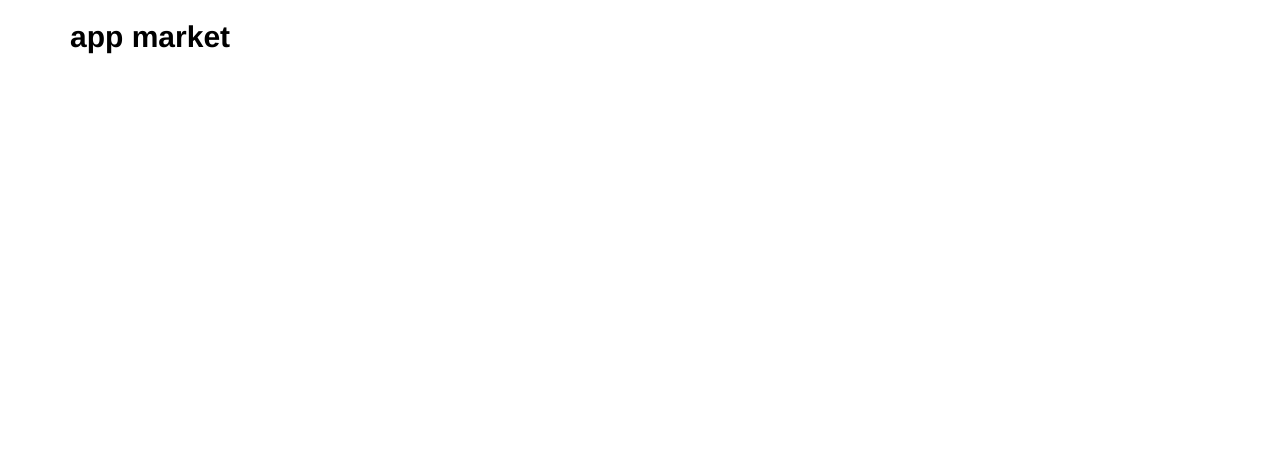
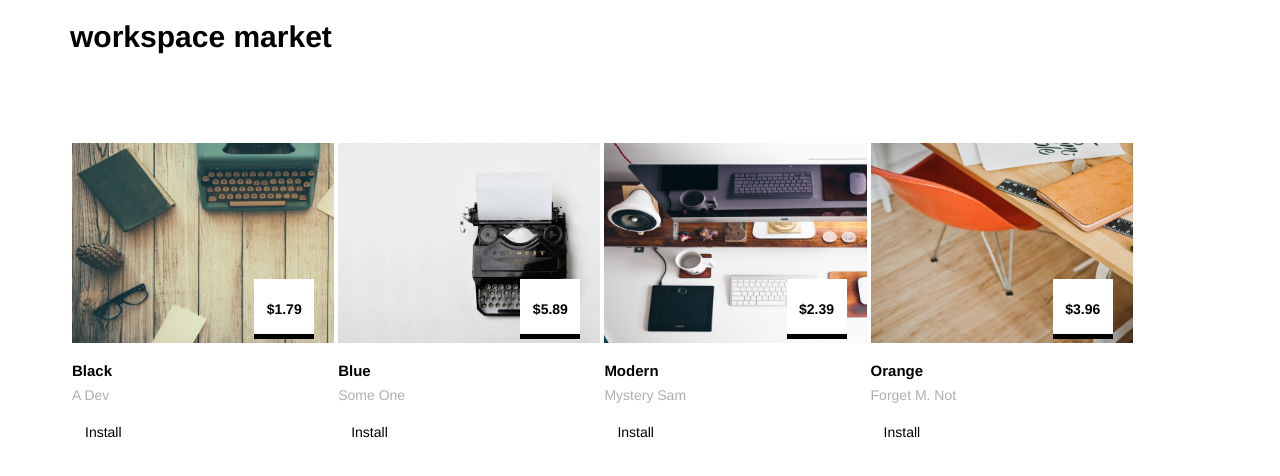
Before and after one commit to JasonMDev/angular-basic-directives, a website: page app/index.html in a window 1280 px wide. Drawn offline with nearby package versions, Linux system fonts and the light colour scheme; no server answers.

Commit message:
Added some mods.

```diff
--- a/app/assets/css/main.css
+++ b/app/assets/css/main.css
@@ -25,6 +25,11 @@ body {
    display: inline-block;
    margin: 0 2px;
    position: relative;
+}
+
+.icon {
+   height: 200px;
+
 }
 
 .title {
--- a/app/assets/js/controllers/MainController.js
+++ b/app/assets/js/controllers/MainController.js
@@ -1,57 +1,57 @@
 app.controller('MainController', ['$scope', function($scope) {
   $scope.move = {
     icon: 'assets/img/webpicheroheader1.jpg',
-    title: 'MOVE',
-    developer: 'MOVE, Inc.',
-    price: 0.99
+    title: 'Blue',
+    developer: 'A Dev',
+    price: 1.79
   };
 
   $scope.shutterbugg = {
     icon: 'assets/img/webpicheroheader2.jpg',
-    title: 'Shutterbugg',
-    developer: 'Chico Dusty',
-    price: 2.99
+    title: 'Black',
+    developer: 'Some One',
+    price: 5.89
   };
 
   $scope.gameboard = {
     icon: 'assets/img/webpicheroheader3.jpg',
-    title: 'Gameboard',
-    developer: 'Armando P.',
-    price: 1.99
+    title: 'Modern',
+    developer: 'Mystery Sam',
+    price: 2.39
   };
 
   $scope.forecast = {
     icon: 'assets/img/webpicheroheader4.jpg',
-    title: 'Forecast',
-    developer: 'Forecast',
-    price: 1.99
+    title: 'Orange',
+    developer: 'Forget M. Not',
+    price: 3.96
   };
 
   $scope.apps =
     [
      {
        icon: 'assets/img/webpicheroheader1.jpg',
-       title: 'MOVE',
-       developer: 'MOVE, Inc.',
-       price: 0.99
+       title: 'Black',
+       developer: 'A Dev',
+       price: 1.79
      },
      {
        icon: 'assets/img/webpicheroheader2.jpg',
-       title: 'Shutterbugg',
-       developer: 'Chico Dusty',
-       price: 2.99
+       title: 'Blue',
+       developer: 'Some One',
+       price: 5.89
      },
     {
        icon: 'assets/img/webpicheroheader3.jpg',
-       title: 'Gameboard',
-       developer: 'Armando P.',
-       price: 1.99
+       title: 'Modern',
+       developer: 'Mystery Sam',
+       price: 2.39
      },
      {
        icon: 'assets/img/webpicheroheader4.jpg',
-       title: 'Forecast',
-      developer: 'Forecast',
-       price: 1.99
+       title: 'Orange',
+      developer: 'Forget M. Not',
+       price: 3.96
      }
     ];
 }]);
--- a/app/assets/js/directives/appInfo.js
+++ b/app/assets/js/directives/appInfo.js
@@ -4,6 +4,6 @@ app.directive('appInfo', function() {
     scope: {
       info: '='
     },
-    templateUrl: 'js/directives/appInfo.html'
+    templateUrl: 'assets/js/directives/appInfo.html'
   };
 });
--- a/app/assets/js/directives/installApp.js
+++ b/app/assets/js/directives/installApp.js
@@ -2,7 +2,7 @@ app.directive('installApp', function() {
   return {
     restrict: 'E',
     scope: {},
-    templateUrl: 'js/directives/installApp.html',
+    templateUrl: 'assets/js/directives/installApp.html',
     link: function(scope, element, attrs) {
       scope.buttonText = "Install";
       scope.installed = false;
--- a/app/index.html
+++ b/app/index.html
@@ -20,13 +20,13 @@
     <link rel="stylesheet" href="https://maxcdn.bootstrapcdn.com/bootstrap/3.3.7/css/bootstrap-theme.min.css" integrity="sha384-rHyoN1iRsVXV4nD0JutlnGaslCJuC7uwjduW9SVrLvRYooPp2bWYgmgJQIXwl/Sp" crossorigin="anonymous">
 
     <!-- AngularJS api -->
-    <script src="https://ajax.googleapis.com/ajax/libs/angularjs/1.5.7/angular.min.js"></script>
+    <script src="https://ajax.googleapis.com/ajax/libs/angularjs/1.5.8/angular.min.js"></script>
   </head>
 
   <body ng-app="AppMarketApp">
     <div class="header">
       <div class="container">
-        <h1>App Market</h1>
+        <h1>Workspace Market</h1>
       </div>
     </div>
 
```
Also changed, not shown: package.json (+9 -1 lines).
